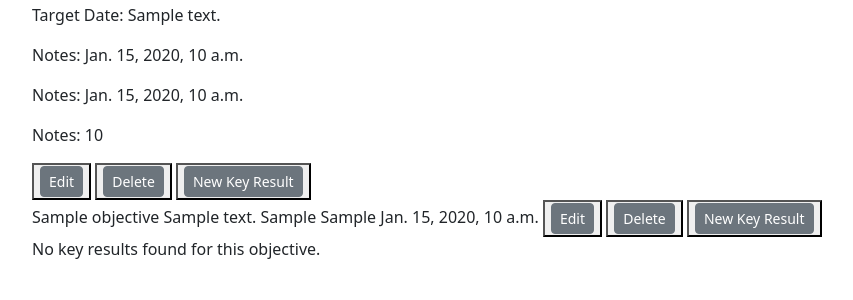
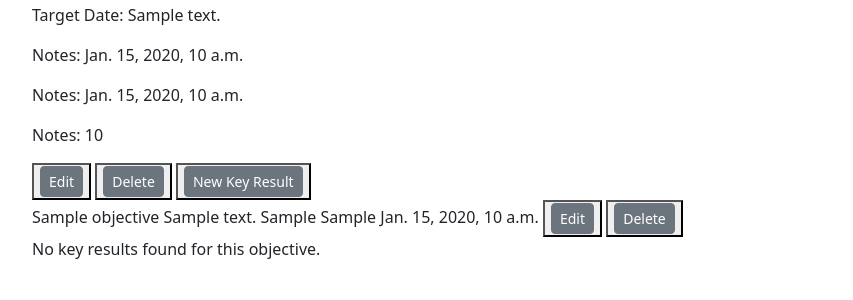
Before and after one commit to Ronnie95/Strat, a Django app: template strat_django/main_app/templates/objective_detail.html in a window 1280 px wide. Shown: the part 163-463 px from the top of the page, without its empty margins (50-903 px from the left). Run offline with Django 5.2, Linux system fonts and the light colour scheme; the template is opened without the code that fills it: most values are stand-ins (such as "Sample title", 1, 10 or a date in 2020); parts of the project's set-up code (start-up, migrations or seed data) failed here and were passed over.

Commit message:
bug fixes

```diff
--- a/strat_django/main_app/templates/objective_detail.html
+++ b/strat_django/main_app/templates/objective_detail.html
@@ -19,9 +19,8 @@
       <span>{{ keyresults.target_value }}</span>
       <span>{{ keyresults.current_value }}</span>
       <span>{{ keyresults.deadline }}</span>
-      <button><a href="{% url 'keyresult_update' objective.pk %}" class="btn btn-secondary btn-sm">Edit</a></button>
-<button><a href="{% url 'keyresult_delete' objective.pk %}" class="btn btn-secondary btn-sm">Delete</a></button>
-<button><a href="{% url 'keyresult_create' objective.id %}" class="btn btn-secondary btn-sm">New Key Result</a></button>
+      <button><a href="{% url 'keyresult_update' keyresults.pk %}" class="btn btn-secondary btn-sm">Edit</a></button>
+<button><a href="{% url 'keyresult_delete' keyresults.pk %}" class="btn btn-secondary btn-sm">Delete</a></button>
 
     </div>
   {% endfor %}
```
